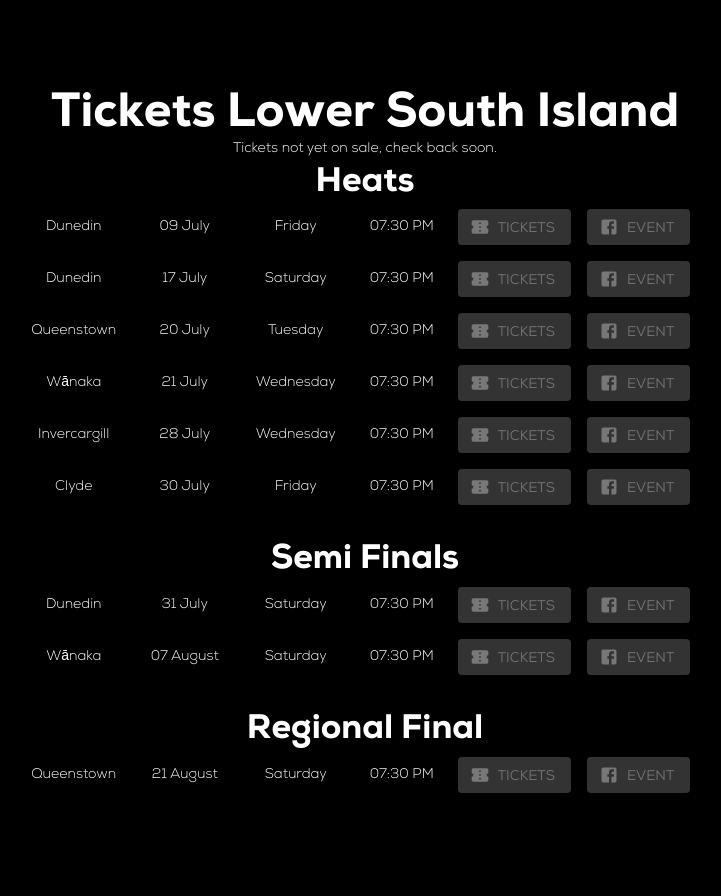
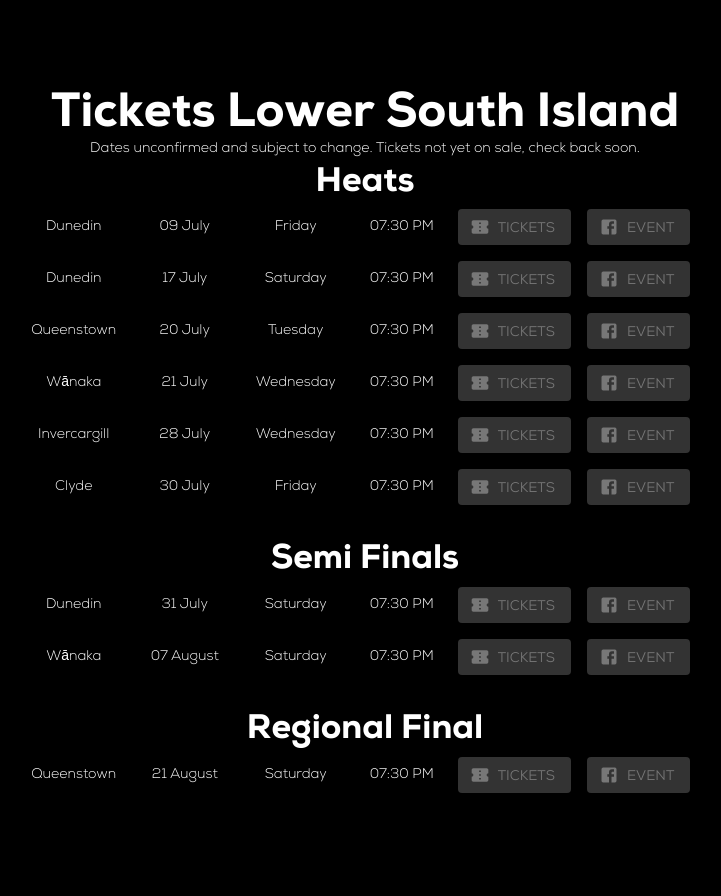
Before and after one commit to rcrimp/raw-comedy-website, a React (Create React App) app: page / in a window 1280 px wide. Shown: the part 3520-4416 px from the top of the page, without its empty margins (275-996 px from the left). Built offline with nearby package versions, Linux system fonts and the light colour scheme.

Commit message:
updated ticket disclaimer

```diff
--- a/src/components/Tickets.tsx
+++ b/src/components/Tickets.tsx
@@ -229,7 +229,7 @@ const Tickets = () => {
 		<div className={classes.root} >
 			<div>
 				<Typography className={classes.title} align="center" variant="h3">Tickets Lower South Island</Typography>
-				<Typography align="center" variant="body2">Tickets not yet on sale, check back soon.</Typography>
+				<Typography align="center" variant="body2">Dates unconfirmed and subject to change. Tickets not yet on sale, check back soon.</Typography>
 			</div>
 			<div>
 				<Typography className={classes.title} align="center" variant="h4">Heats</Typography>
```
